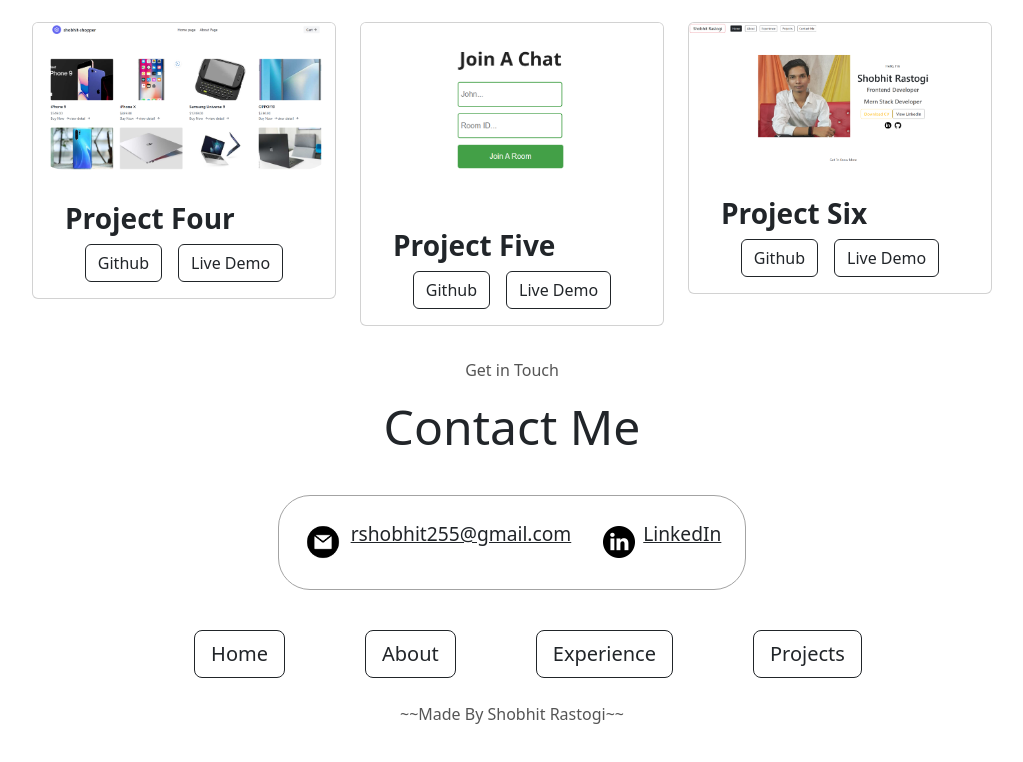
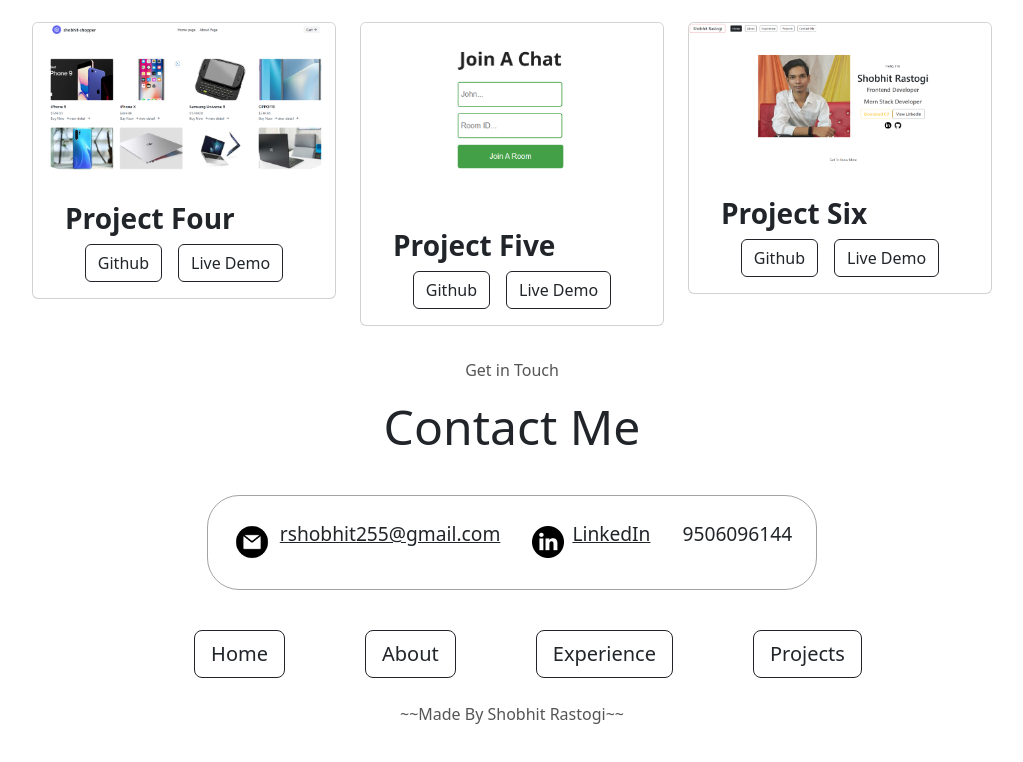
Before and after one commit to shobhitrastogi/portfolio, a React (Create React App) app: page / in a window 1280 px wide. Shown: the part 2855-3617 px from the top of the page, without its empty margins (128-1151 px from the left). Built offline with nearby package versions, Linux system fonts and the light colour scheme.

Commit message:
Changes in Contact Page

```diff
--- a/src/components/contact/Contact.jsx
+++ b/src/components/contact/Contact.jsx
@@ -14,7 +14,7 @@ const Contact = () => {
             alt="Email icon"
             className="icon contact-icon email-icon"
           />
-          <p><Link to="https://www.gmail.rshobhit255@gmail.com"className='text-dark'>rshobhit255@gmail.com</Link></p>
+          <p><Link to="https://mail.google.com/"className='text-dark'>rshobhit255@gmail.com</Link></p>
         </div>
         <div className="contact-info-container">
           <img
@@ -23,6 +23,10 @@ const Contact = () => {
             className="icon contact-icon"
           />
           <p><Link to="https://www.linkedin.com/in/shobhit-rastogi-/" className='text-dark'>LinkedIn</Link></p>
+        </div>
+        <div className='contact-info-container'>
+          <p className='text-dark '>9506096144</p>
+
         </div>
       </div>
     </section>
```
